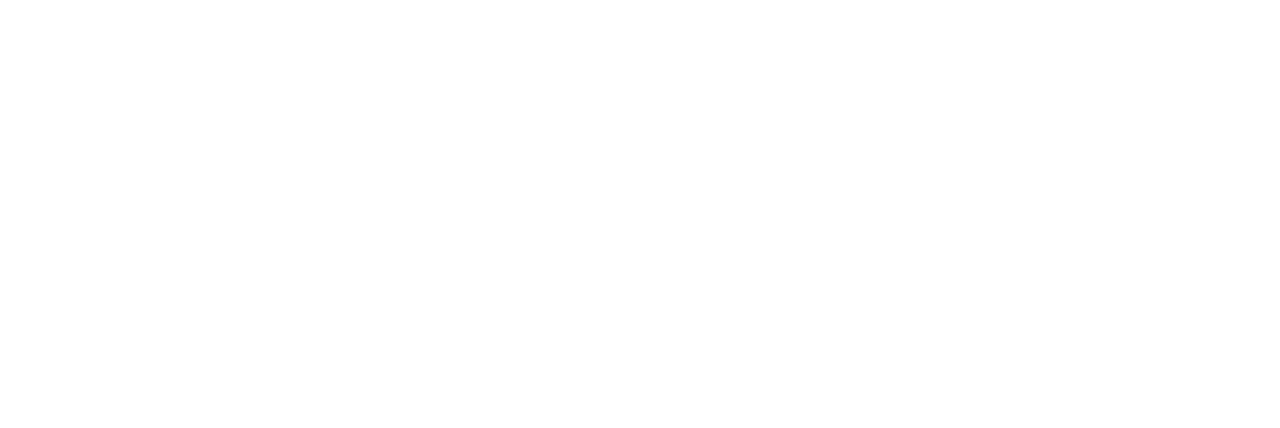
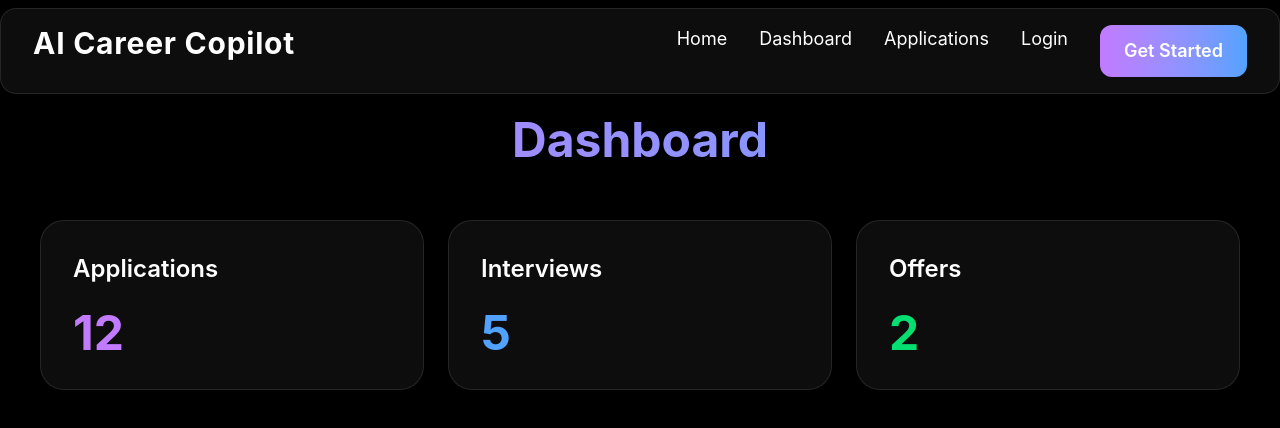
Before and after one commit to Aman-0705/ai-career-copilot, a React (Vite) app: page /dashboard in a window 1280 px wide. Before the commit this address had no page. Shown: the top 428 px of the page. Built offline with nearby package versions, Linux system fonts and the light colour scheme.

Commit message:
Built routing architecture and dashboard layout

```diff
--- a/package.json
+++ b/package.json
@@ -14,7 +14,7 @@
     "framer-motion": "^12.38.0",
     "react": "^19.2.6",
     "react-dom": "^19.2.6",
-    "react-router-dom": "^7.15.0",
+    "react-router-dom": "^7.16.0",
     "tailwindcss": "^4.3.0"
   },
   "devDependencies": {
--- a/src/components/Navbar.jsx
+++ b/src/components/Navbar.jsx
@@ -1,19 +1,44 @@
 import Button from "./Button";
 import { useState } from "react";
 import {motion,AnimatePresence} from "framer-motion";
+import { Link } from "react-router-dom"
 
 const Navbar = () => {
     const [openMenu,SetOpenMenu] = useState(false);
     return (
         <nav className="fixed top-0 left-0 w-full z-50 pt-2">
-            <div className="max-w-7xl mx-auto px-8 py-4 flex justify-between text-center rounded-2xl bg-white/5 border border-white/10 backdrop-blur-xl shadow-lg">
+            <div className="max-w-7xl mx-auto px-8 py-4 flex justify-between text-center rounded-2xl bg-white/5 border border-white/10 backdrop-blur-xl shadow-lg ">
                 <h1 className="text-3xl font-bold tracking-wide cursor-pointer">
                     AI Career Copilot
                 </h1>
                 <div className="hidden md:flex gap-8 text-lg text-center ">
-                    <a href="#" className="hover:-translate-y-1 hover:scale-105 transition duration-300">Home</a>
-                    <a href="#" className="hover:-translate-y-1 hover:scale-105 transition duration-300">Features</a>
-                    <a href="#" className="hover:-translate-y-1 hover:scale-105 transition duration-300">Login</a>
+                    <Link
+                        to="/"
+                        className="hover:text-purple-400 transition"
+                    >
+                        Home
+                    </Link>
+
+                    <Link
+                        to="/dashboard"
+                        className="hover:text-purple-400 transition"
+                    >
+                        Dashboard
+                    </Link>
+
+                    <Link
+                        to="/applications"
+                        className="hover:text-purple-400 transition"
+                    >
+                        Applications
+                    </Link>
+
+                    <Link
+                        to="/login"
+                        className="hover:text-purple-400 transition"
+                    >
+                        Login
+                    </Link>
                     <Button text="Get Started" />
                 </div>
                 <button className="md:hidden text-3xl hover:scale-105" onClick={()=> SetOpenMenu(!openMenu)}>
@@ -39,9 +64,33 @@ const Navbar = () => {
                             duration:0.3,
                         }}
                         className="absolute top-24 left-6 right-6 bg-black/90 backdrop-blur-xl border border-white/10 rounded-2xl p-6 flex flex-col gap-6 text-lg md:hidden">
-                            <a href="#" className="hover:text-purple-400 transition">Home</a>
-                            <a href="#" className="hover:text-purple-400 transition">Features</a>
-                            <a href="#" className="hover:text-purple-400 transition">Login</a>
+                            <Link
+                        to="/"
+                        className="hover:text-purple-400 transition"
+                    >
+                        Home
+                    </Link>
+
+                    <Link
+                        to="/dashboard"
+                        className="hover:text-purple-400 transition"
+                    >
+                        Dashboard
+                    </Link>
+
+                    <Link
+                        to="/applications"
+                        className="hover:text-purple-400 transition"
+                    >
+                        Applications
+                    </Link>
+
+                    <Link
+                        to="/login"
+                        className="hover:text-purple-400 transition"
+                    >
+                        Login
+                    </Link>
                         </motion.div>
                     )
                 } </AnimatePresence>
--- /dev/null
+++ b/src/layouts/DashboardLayout.jsx
@@ -0,0 +1,14 @@
+import Navbar from "../components/Navbar";
+
+const DashboardLayout = ({ children }) => {
+    return (
+        <div className="min-h-screen bg-black text-white pt-15">
+            <Navbar />
+            <div className="p-10">
+                {children}
+            </div>
+        </div>
+    );
+};
+
+export default DashboardLayout;
--- /dev/null
+++ b/src/pages/Applications.jsx
@@ -0,0 +1,12 @@
+import ApplicationTracker from "../components/ApplicationTracker";
+import DashboardLayout from "../layouts/DashboardLayout";
+
+const Applications = () => {
+    return (
+        <DashboardLayout>
+            <ApplicationTracker />
+        </DashboardLayout>
+    );
+};
+
+export default Applications;
--- /dev/null
+++ b/src/pages/Dashboard.jsx
@@ -0,0 +1,44 @@
+import DashboardLayout from "../layouts/DashboardLayout";
+
+const Dashbord = () => {
+    return (
+        <DashboardLayout>
+            <h1 className="text-5xl font-bold mb-10 text-center p-4 bg-gradient-to-r from-purple-400 to-blue-400 bg-clip-text text-transparent">Dashboard</h1>
+            <div className="grid grid-cols-1 md:grid-cols-3 gap-6">
+                <div className="bg-white/5 border border-white/10 rounded-3xl p-8">
+                <h2 className="text-2xl font-semibold">
+                    Applications
+                </h2>
+                <p className="text-5xl font-bold mt-6 text-purple-400">
+                    12
+                </p>
+                </div>
+                <div className="bg-white/5 border border-white/10 rounded-3xl p-8">
+
+                    <h2 className="text-2xl font-semibold">
+                        Interviews
+                    </h2>
+
+                    <p className="text-5xl font-bold mt-6 text-blue-400">
+                        5
+                    </p>
+
+                </div>
+
+                <div className="bg-white/5 border border-white/10 rounded-3xl p-8">
+
+                    <h2 className="text-2xl font-semibold">
+                        Offers
+                    </h2>
+
+                    <p className="text-5xl font-bold mt-6 text-green-400">
+                        2
+                    </p>
+
+                </div>
+            </div>
+        </DashboardLayout>
+    );
+};
+
+export default Dashbord;
--- a/src/pages/Home.jsx
+++ b/src/pages/Home.jsx
@@ -4,51 +4,52 @@ import FeatureCards from "../components/FeatureCards";
 import StatsSection from "../components/StatsSection";
 import Button from "../components/Button";
 import Testimonials from "../components/Testimonials";
+import HeroSection from "../sections/HeroSection";
 // import BackendTest from "../components/BackendTest";
 // import GreetingsForm from "../components/GreetingsForm";
-import ApplicationTracker from "../components/ApplicationTracker";
+
 
 const Home = () => {
-    return(
+    return (
         <div className="bg-black min-h-screen text-white relative overflow-hidden">
             <Navbar />
 
 
             <motion.div
                 animate={{
-    x:[0,40,0],
-    y:[0,-40,0],
+                    x: [0, 40, 0],
+                    y: [0, -40, 0],
                 }}
                 transition={{
-    duration:6,
-    repeat:Infinity,
-    ease:easeInOut,
+                    duration: 6,
+                    repeat: Infinity,
+                    ease: easeInOut,
                 }}
                 className="pointer-events-none absolute top-40 left-10 w-[500px] h-[500px] bg-purple-500 rounded-full blur-[150px] opacity-40 -z-0" />
 
             <motion.div
                 animate={{
-    x:[0,40,0],
-    y:[0,40,0],
+                    x: [0, 40, 0],
+                    y: [0, 40, 0],
                 }}
                 transition={{
-    duration:7,
-    repeat:Infinity,
+                    duration: 7,
+                    repeat: Infinity,
                     ease: easeInOut,
                 }}
                 className="pointer-events-none absolute bottom-20 right-10 w-[500px] h-[500px] bg-blue-500 rounded-full blur-[150px] opacity-40 -z-0" />
-   <motion.section
+            {/* <motion.section
                 initial={{
-    opacity:0,
-    y:40,
+                    opacity: 0,
+                    y: 40,
                 }}
                 animate={{
-    opacity:1,
-    y:0,
+                    opacity: 1,
+                    y: 0,
                 }}
                 transition={{
                     duration: 1,
-    ease:"easeOut",
+                    ease: "easeOut",
                 }}
                 className="relative z-10 max-w-7xl mx-auto px-6 pt-40 pb-32 text-center">
 
@@ -72,11 +73,12 @@ className="pointer-events-none absolute bottom-20 right-10 w-[500px] h-[500px] b
                         Explore Features
                     </button>
                 </div>
-            </motion.section>
+            </motion.section> */}
+            <HeroSection />
             <FeatureCards />
             <StatsSection />
             <Testimonials />
-            <ApplicationTracker />
+
 
         </div>
     );
--- /dev/null
+++ b/src/pages/Login.jsx
@@ -0,0 +1,25 @@
+import Navbar from "../components/Navbar";
+
+const Login = () => {
+
+    return (
+
+        <div className="bg-black min-h-screen text-white">
+
+            <Navbar />
+
+            <div className="p-20">
+
+                <h1 className="text-5xl font-bold">
+                    Login Page
+                </h1>
+
+            </div>
+
+        </div>
+
+    );
+
+};
+
+export default Login;
--- a/src/routes/AppRoutes.jsx
+++ b/src/routes/AppRoutes.jsx
@@ -1,11 +1,17 @@
 import { BrowserRouter,Routes,Route } from "react-router-dom";
 import Home from "../pages/Home";
+import Dashboard from "../pages/Dashboard";
+import Applications from "../pages/Applications";
+import Login from "../pages/Login";
 
 const AppRoutes = () => {
     return (
         <BrowserRouter>
         <Routes>
             <Route path="/" element={<Home />} />
+            <Route path="/dashboard" element={<Dashboard />} />
+            <Route path="/applications" element={<Applications />} />
+            <Route path="/login" element={<Login />} />
         </Routes>
         </BrowserRouter>
     );
--- /dev/null
+++ b/src/sections/HeroSection.jsx
@@ -0,0 +1,60 @@
+import { motion } from "framer-motion";
+
+const HeroSection = () => {
+
+    return (
+
+        <section className="min-h-screen flex items-center justify-center text-center px-6">
+
+            <div>
+
+                <motion.h1
+                    initial={{ opacity: 0, y: 40 }}
+                    animate={{ opacity: 1, y: 0 }}
+                    transition={{ duration: 0.8 }}
+                    className="text-6xl md:text-8xl font-bold leading-tight"
+                >
+
+                    Build Your
+                    <span className="text-purple-400">
+                        {" "}Dream Career
+                    </span>
+
+                </motion.h1>
+
+                <motion.p
+                    initial={{ opacity: 0, y: 40 }}
+                    animate={{ opacity: 1, y: 0 }}
+                    transition={{ duration: 1 }}
+                    className="mt-8 text-xl text-gray-400 max-w-3xl mx-auto"
+                >
+
+                    Track applications, prepare interviews,
+                    improve resumes, and grow with AI-powered career tools.
+
+                </motion.p>
+
+                <motion.div
+                    initial={{ opacity: 0 }}
+                    animate={{ opacity: 1 }}
+                    transition={{ delay: 0.5 }}
+                    className="mt-10"
+                >
+
+                    <button className="px-8 py-4 rounded-2xl bg-gradient-to-r from-purple-500 to-blue-500 text-xl font-semibold hover:scale-105 transition">
+
+                        Get Started
+
+                    </button>
+
+                </motion.div>
+
+            </div>
+
+        </section>
+
+    );
+
+};
+
+export default HeroSection;
```
Also changed, not shown: 2 other files (tests, documents, lock files or other folders). Lines whose indentation alone changed are shown as unchanged.
